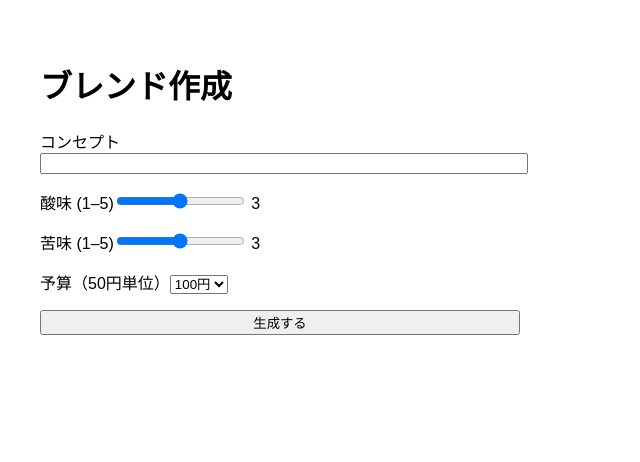
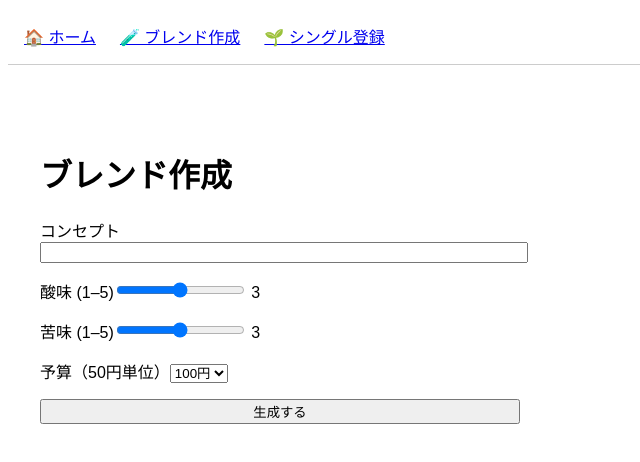
Before and after one commit to atsugicoffee/blendmaster, a Next.js app: page /blend in a window 1280 px wide. Shown: the top 462 px of the page, without its empty margins (0-640 px from the left). Built offline with nearby package versions, Linux system fonts and the light colour scheme.

Commit message:
Create _app.js

```diff
--- /dev/null
+++ b/pages/_app.js
@@ -0,0 +1,13 @@
+// pages/_app.js
+import Header from '../components/Header';
+
+function MyApp({ Component, pageProps }) {
+  return (
+    <>
+      <Header />
+      <Component {...pageProps} />
+    </>
+  );
+}
+
+export default MyApp;
```
